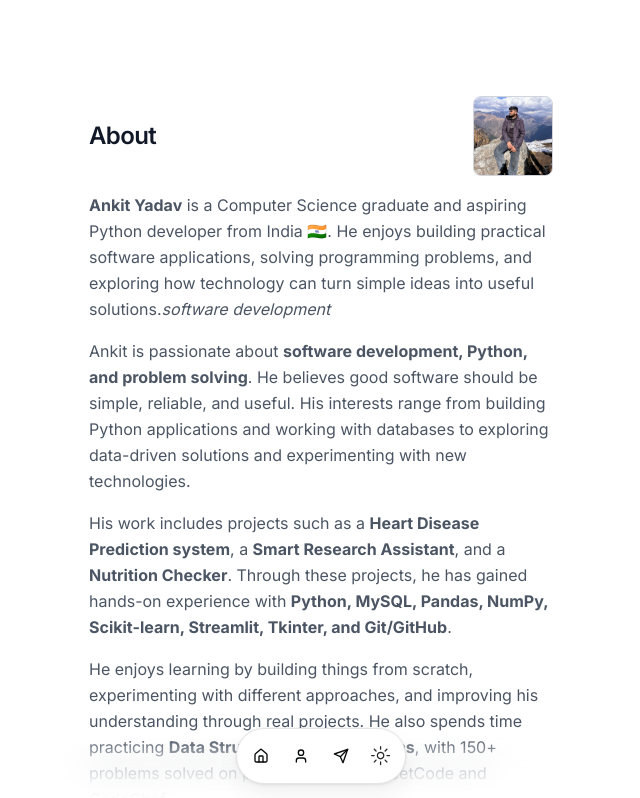
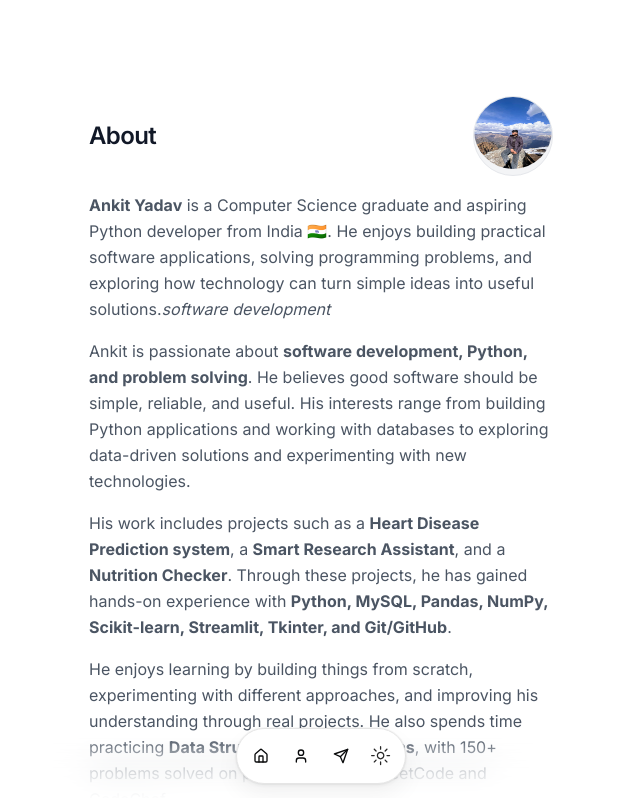
Before and after one commit to ankgit2/portfolio-website, a Next.js app: page /about in a window 1280 px wide. Shown: the top 798 px of the page, without its empty margins (319-959 px from the left). Built offline with nearby package versions, Linux system fonts and the light colour scheme.

Commit message:
Fix image path for GitHub pages

```diff
--- a/src/app/about/page.tsx
+++ b/src/app/about/page.tsx
@@ -1,5 +1,19 @@
 // app/about/page.tsx
 import Image from 'next/image';
+import { HackathonCard } from "@/components/hackathon-card";
+import BlurFade from "@/components/magicui/blur-fade";
+import BlurFadeText from "@/components/magicui/blur-fade-text";
+import { ProjectCard } from "@/components/project-card";
+import { ResumeCard } from "@/components/resume-card";
+import { Avatar, AvatarFallback, AvatarImage } from "@/components/ui/avatar";
+import { Badge } from "@/components/ui/badge";
+import { DATA } from "@/data/resume";
+import Link from "next/link";
+import Markdown from "react-markdown";
+import { Icons } from "@/components/icons";
+
+const BLUR_FADE_DELAY = 0.00;
+
 export default function AboutPage() {
   return (
     <main
@@ -18,8 +32,14 @@ export default function AboutPage() {
           </h2>
         </section>
 
-       <div className="ms-auto size-20 overflow-clip rounded-lg border border-gray-300 dark:border-gray-700 bg-gray-200 dark:bg-gray-800  flex-shrink-0">
-       <Image src="/ankit-profile2.jpeg" alt="Ankit Yadav" className="w-full h-full object-cover" width={80} height={80} />
+       <div className="size-20 shrink-0 overflow-hidden rounded-full border border-gray-200 dark:border-gray-800 bg-gray-100 dark:bg-gray-900">
+
+       <BlurFade delay={BLUR_FADE_DELAY}>
+              <Avatar className="w-full h-full object-cover"width={80} height={80} >
+                <AvatarImage alt={DATA.name} src={DATA.avatarUrl1} />
+                <AvatarFallback>{DATA.initials}</AvatarFallback>
+              </Avatar>
+            </BlurFade>
        </div>
       </div>
       {/* Profile Content */}
--- a/src/app/page.tsx
+++ b/src/app/page.tsx
@@ -26,7 +26,14 @@ export default function Page() {
           {/* Avatar: Changed to rounded-full for a perfect circle like the image */}
           <div className="size-20 shrink-0 overflow-hidden rounded-full border border-gray-200 dark:border-gray-800 bg-gray-100 dark:bg-gray-900">
              {/* Replace this with your actual image path */}
-              <Image src="/ankit-profile.png" alt="Ankit Yadav" className="w-full h-full object-cover" width={80} height={80} />
+
+              <BlurFade delay={BLUR_FADE_DELAY}>
+              <Avatar className="w-full h-full object-cover" >
+                <AvatarImage alt={DATA.name} src={DATA.avatarUrl} />
+                <AvatarFallback>{DATA.initials}</AvatarFallback>
+              </Avatar>
+            </BlurFade>
+
           </div>
 
           {/* Text: Stacked column, no top margin, tightly spaced */}
--- a/src/data/resume.tsx
+++ b/src/data/resume.tsx
@@ -4,7 +4,7 @@ import { HomeIcon } from "lucide-react";
 export const DATA = {
   name: "Ankit Yadav",
   initials: "AY",
-  url: "https://kashifalirajper.vercel.app/",
+  url: "https://ankgit2.github.io/portfolio-website/",
   location: "Maruti Vihar, Gurugram, Haryana",
   locationLink: "https://www.google.com/maps/place/Gurugram",
   description:
@@ -20,7 +20,8 @@ export const DATA = {
   while (not_success):
 
   keep_trying()`,
-  avatarUrl: "/me.jpg",
+  avatarUrl: "/ankit-profile.png",
+  avatarUrl1: "/ankit-profile1.jpeg" ,
   homework:
      [
   {
```
